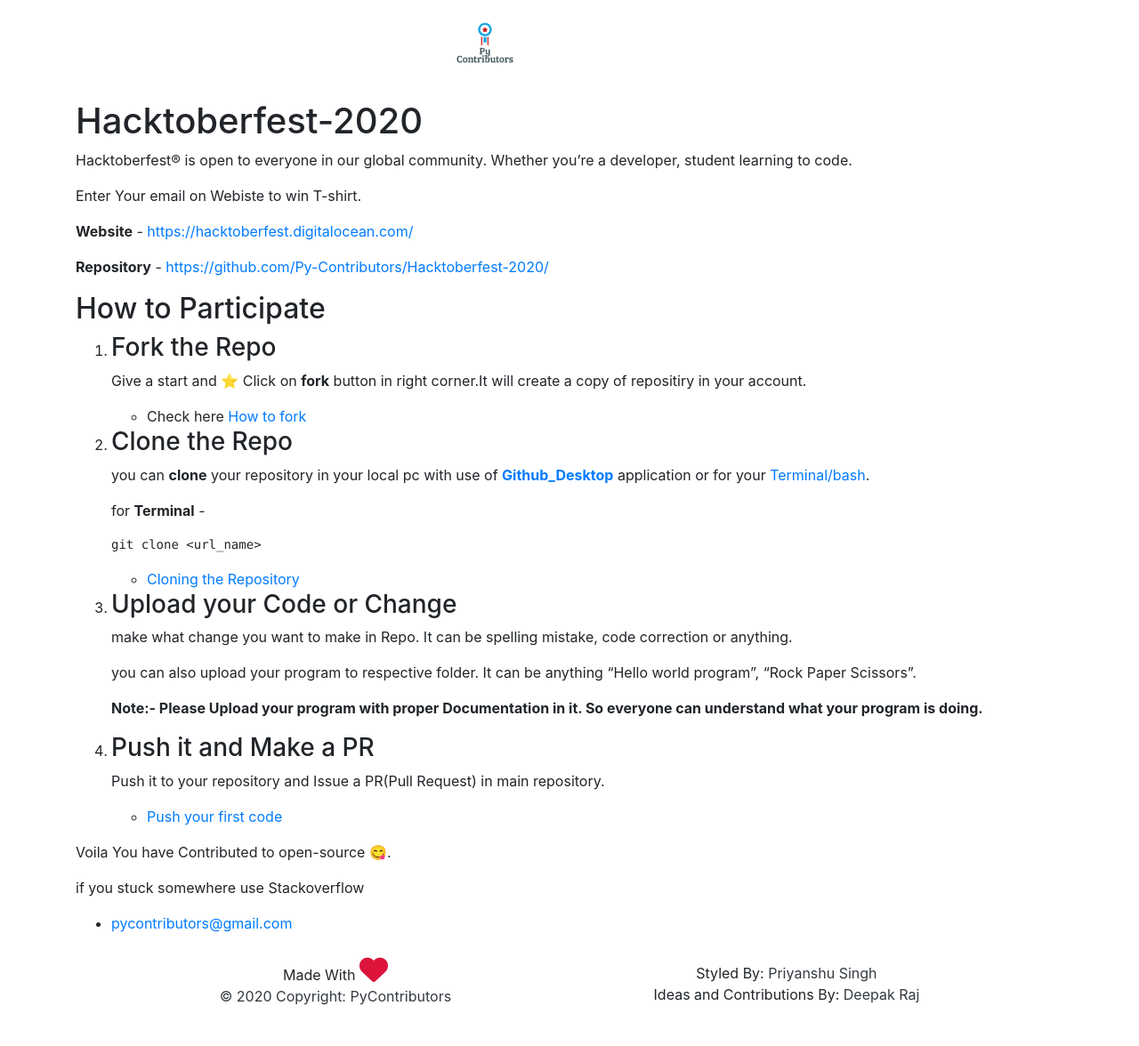
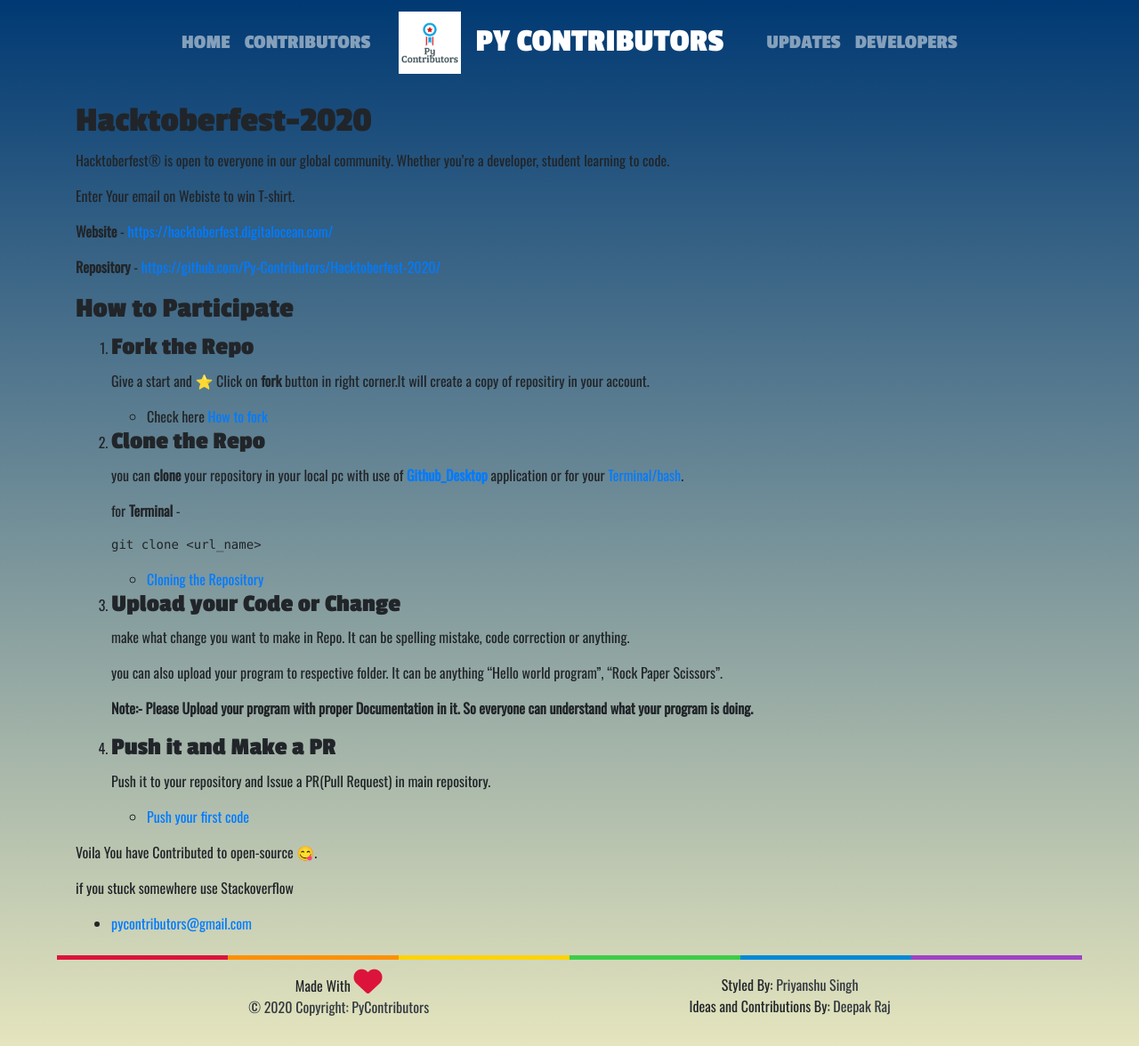
Before and after one commit to Py-Contributors/py-contributors.github.io, a Jekyll site: the page built from _posts/2020-09-19-How-to-Participate-in-Hacktoberfest-2020.md, in a window 1280 px wide. Shown: the whole page at 89% size. Built offline with Jekyll 4.4.1, drawn with Linux system fonts in a browser that asks for light colours; nearby versions of some CDN libraries; a style sheet for code colours, icons or effects is not loaded.

Commit message:
added css to post page

```diff
--- a/_layouts/blog.html
+++ b/_layouts/blog.html
@@ -16,6 +16,7 @@
 			<script src="https://kit.fontawesome.com/83ea256c90.js" crossorigin="anonymous"></script>
 			<!-- Bootstrap CDN -->
 			<link rel="stylesheet" href="https://stackpath.bootstrapcdn.com/bootstrap/4.5.2/css/bootstrap.min.css" integrity="sha384-JcKb8q3iqJ61gNV9KGb8thSsNjpSL0n8PARn9HuZOnIxN0hoP+VmmDGMN5t9UJ0Z" crossorigin="anonymous">
+			<link rel="stylesheet" type="text/css" href="/assets/css/main.css">
 
 			<!-- Google Fonts	-->
 			<link href="https://fonts.googleapis.com/css2?family=Oswald:wght@200;300;400&display=swap" rel="stylesheet">
```
